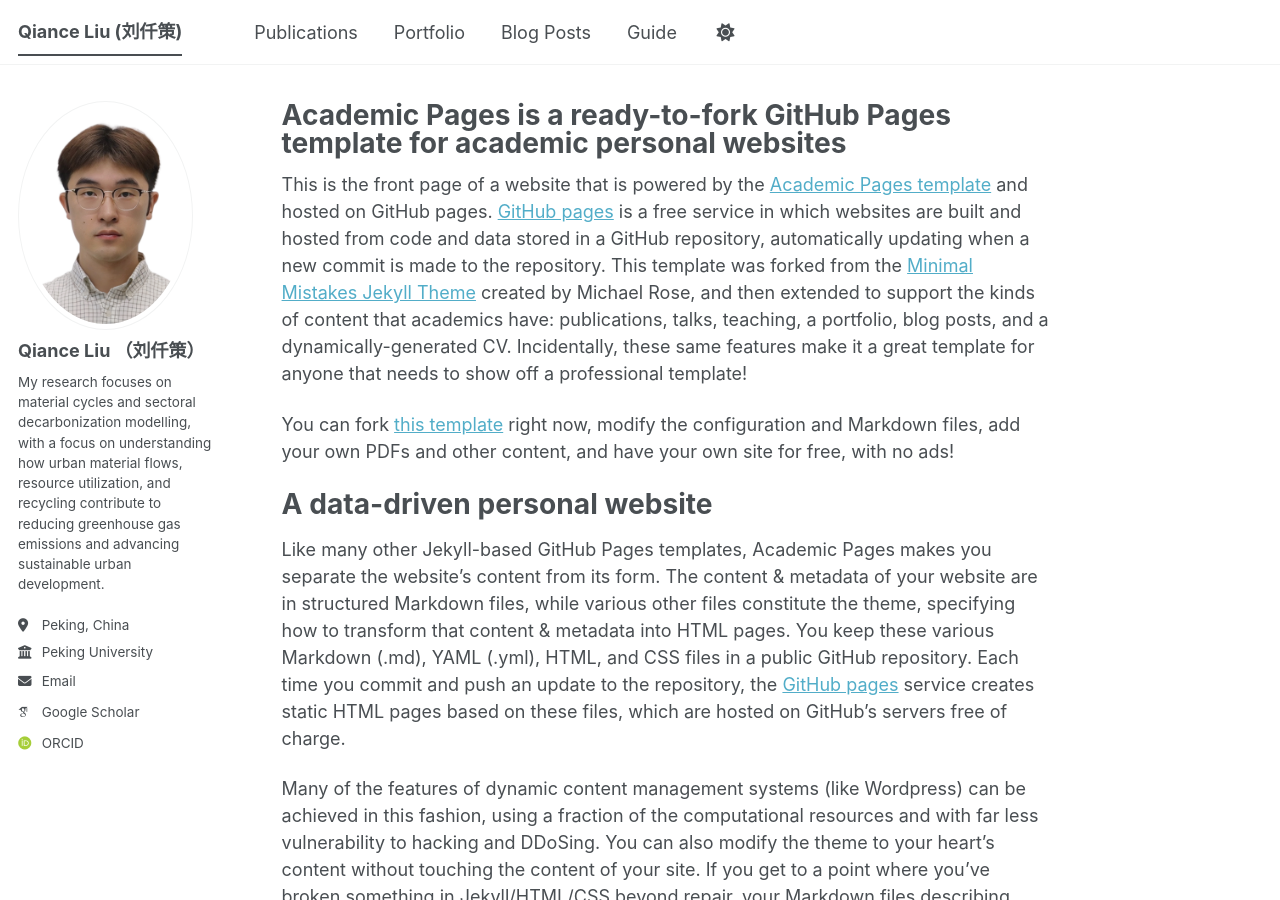
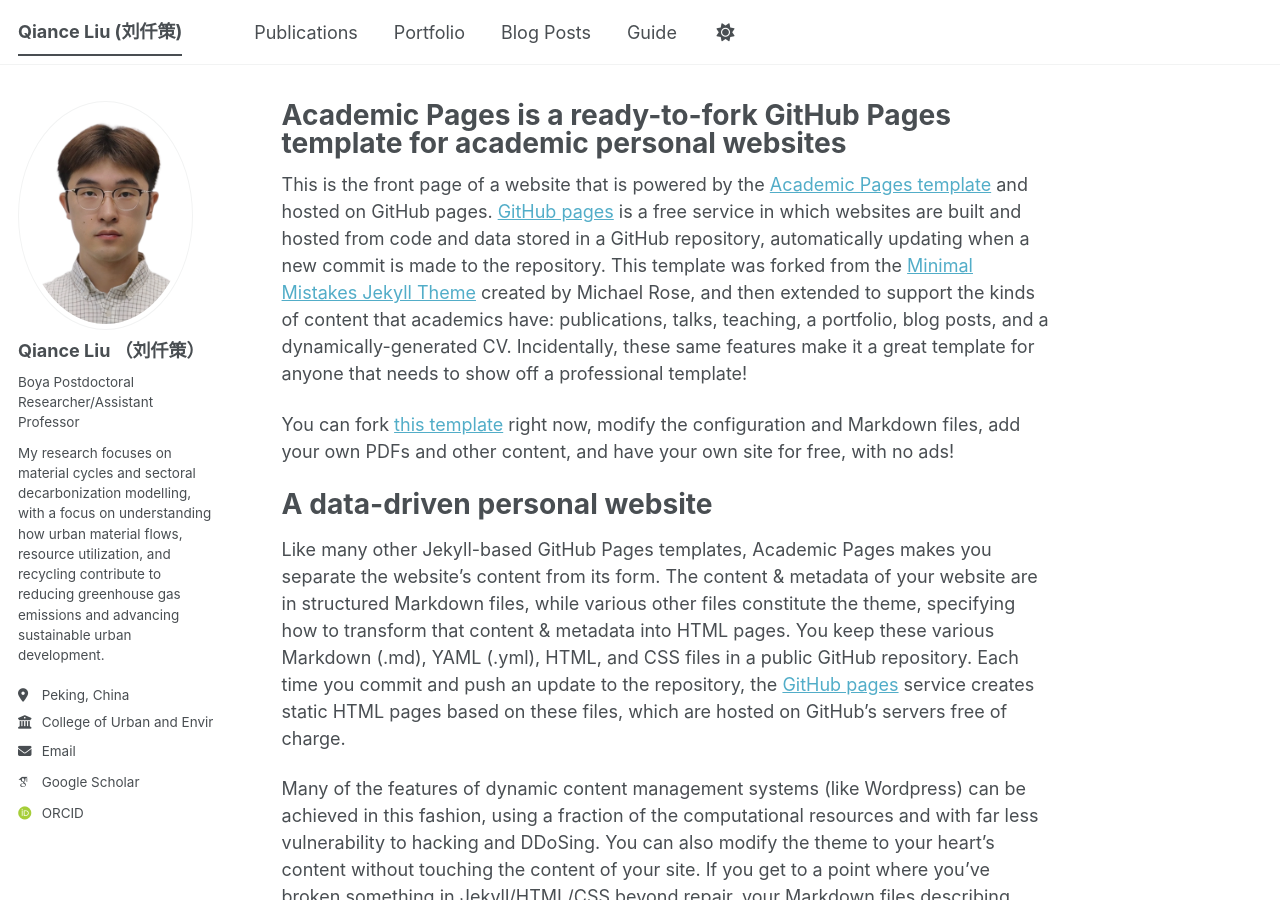
Before and after one commit to QianceLIU/qianceliu.github.io, a Jekyll site: the page built from _pages/about.md, in a window 1280 px wide and 900 px high. Built offline with Jekyll 4.4.1, drawn with Linux system fonts in a browser that asks for light colours; some web fonts are replaced; a script bundle is joined from its source files by our own code; library files that are not in the unit come from our copies.

Commit message:
Update _config.yml

```diff
--- a/_config.yml
+++ b/_config.yml
@@ -25,10 +25,10 @@ author:
   # Biographic information
   avatar           : "IMG_1149.JPG"
   name             : "Qiance Liu （刘仟策）"
-  pronouns         : # example: "she/her"
+  pronouns         :  "Boya Postdoctoral Researcher/Assistant Professor"
   bio              : "My research focuses on material cycles and sectoral decarbonization modelling, with a focus on understanding how urban material flows, resource utilization, and recycling contribute to reducing greenhouse gas emissions and advancing sustainable urban development."
   location         : "Peking, China"
-  employer         : "Peking University"
+  employer         : "College of Urban and Environmental Sciences, Peking University"
   uri              : # URL
   email            : "qianceliu@pku.edu.cn"
 
```
